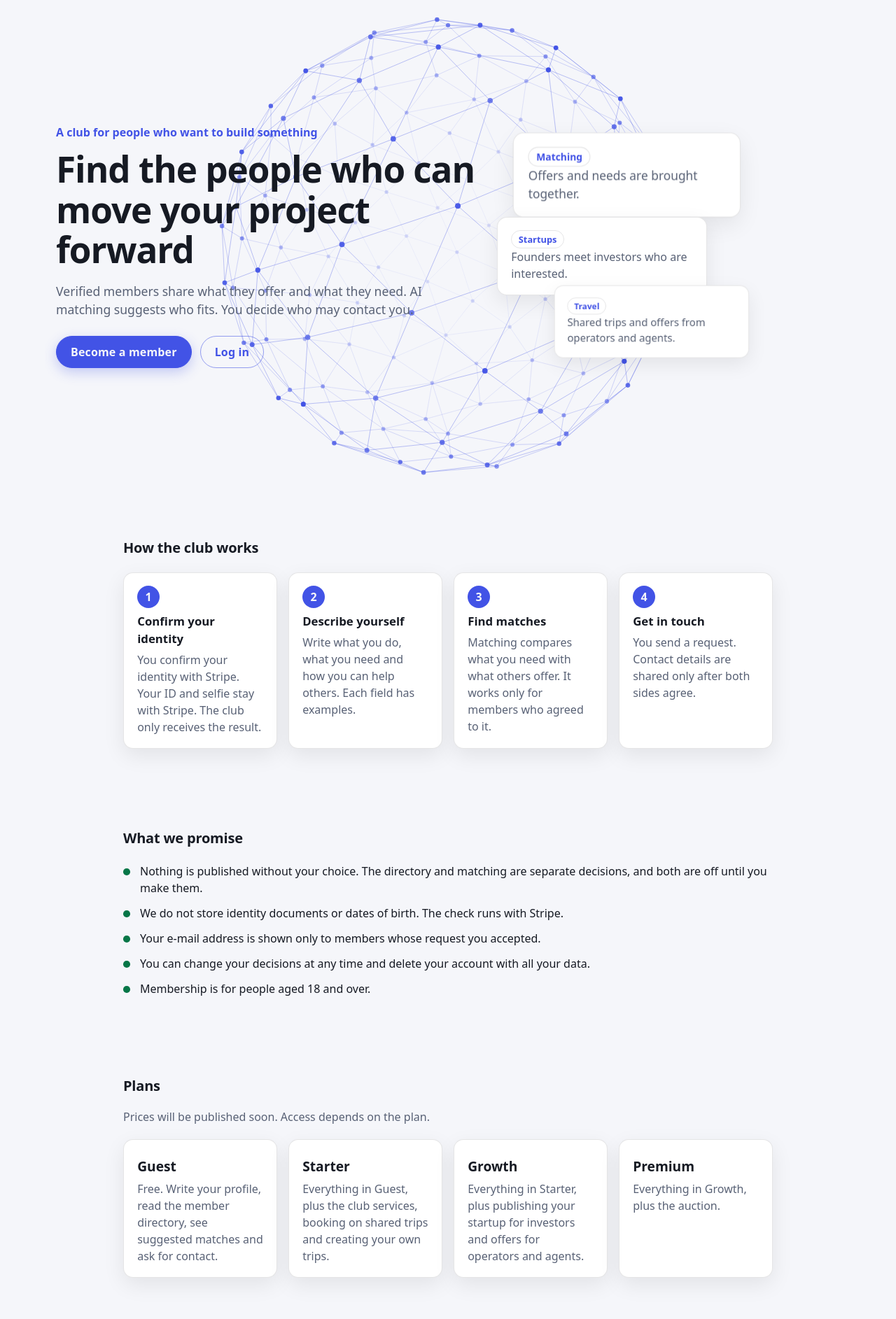
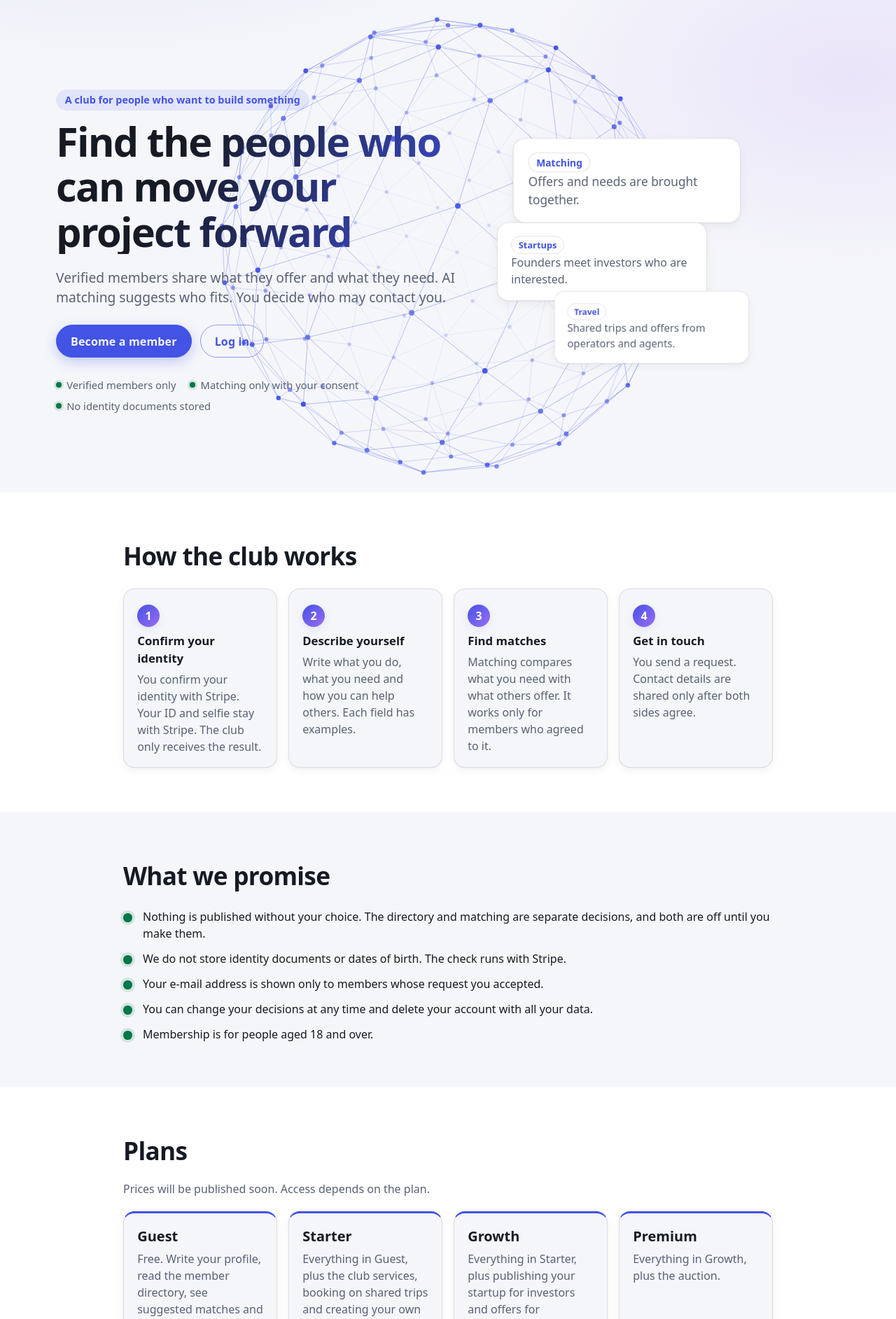
Before and after one commit to pilipandr770/club, a Flask app: page / in a window 1280 px wide. Shown: the part 56-1941 px from the top of the page at 70% size. Run offline with Flask 3, Linux system fonts and the light colour scheme.

Commit message:
Дизайн: лендинг, вход и регистрация в новом стиле
Co-Authored-By: Claude Sonnet 5.5 <noreply@anthropic.com>

```diff
--- a/app/static/css/app.css
+++ b/app/static/css/app.css
@@ -1137,3 +1137,182 @@ hr { border: 0; border-block-start: 1px solid var(--color-border); margin-block:
   .grid-cards > .card:hover,
   a.tile:hover { transform: none; }
 }
+
+/* ==========================================================================
+   Вход и регистрация
+   ========================================================================== */
+.auth {
+  max-inline-size: 26rem;
+  margin-inline: auto;
+  padding: 3rem 1.25rem 3rem;
+}
+
+.auth-wide { max-inline-size: 36rem; }
+
+.auth-card {
+  padding: 2rem 2rem 2.25rem;
+  margin-block: 0;
+  border-radius: calc(var(--radius) + 6px);
+  box-shadow: var(--shadow-m);
+}
+
+.auth-card h1 {
+  margin-block-end: 0.35rem;
+  font-size: 1.7rem;
+}
+
+.auth-card > .muted { margin-block: 0 1.25rem; }
+.auth-card .form { max-inline-size: none; margin-block-start: 1.25rem; }
+
+.auth-card .button {
+  inline-size: 100%;
+  justify-self: stretch;
+  margin-block-start: 0.25rem;
+}
+
+.auth-alt {
+  margin-block: 1.25rem 0;
+  text-align: center;
+  color: var(--color-muted);
+}
+
+.auth-card .flash {
+  max-inline-size: none;
+  margin-block: 0.75rem 0;
+}
+
+/* ==========================================================================
+   Лендинг
+   ========================================================================== */
+.landing {
+  background:
+    radial-gradient(60rem 28rem at 12% -8%, var(--color-accent-soft), transparent 70%),
+    radial-gradient(44rem 26rem at 95% 4%, rgb(155 108 243 / 13%), transparent 70%);
+}
+
+.hero { padding-block: 4rem 3rem; }
+
+.hero h1 {
+  font-size: clamp(2.1rem, 5vw, 3.6rem);
+  letter-spacing: -0.03em;
+  background: linear-gradient(120deg, var(--color-text) 30%, var(--color-accent));
+  -webkit-background-clip: text;
+  background-clip: text;
+  color: transparent;
+}
+
+.eyebrow {
+  display: inline-block;
+  padding: 0.25rem 0.8rem;
+  border-radius: 999px;
+  background: var(--color-accent-soft);
+  font-size: 0.9rem;
+}
+
+.hero .lead { font-size: 1.2rem; max-inline-size: 36rem; }
+
+.trust {
+  display: flex;
+  flex-wrap: wrap;
+  gap: 0.5rem 1.25rem;
+  margin: 1.75rem 0 0;
+  padding: 0;
+  list-style: none;
+  color: var(--color-muted);
+  font-size: 0.92rem;
+}
+
+.trust li { display: inline-flex; align-items: center; gap: 0.45rem; }
+
+.trust li::before {
+  content: "";
+  inline-size: 0.5rem;
+  block-size: 0.5rem;
+  border-radius: 50%;
+  background: var(--color-ok);
+  box-shadow: 0 0 0 3px rgb(6 118 71 / 15%);
+}
+
+.block { padding-block: 4rem; }
+
+.block > h2 {
+  margin-block: 0 0.5rem;
+  font-size: clamp(1.6rem, 3vw, 2.2rem);
+  letter-spacing: -0.02em;
+}
+
+/* Чередующиеся полосы на всю ширину */
+.landing .block:nth-of-type(even) {
+  background: var(--color-card);
+  box-shadow: 0 0 0 100vmax var(--color-card);
+  clip-path: inset(0 -100vmax);
+}
+
+.tilt-card {
+  background: var(--color-card);
+  border-radius: calc(var(--radius) + 2px);
+  box-shadow: var(--shadow-s);
+}
+
+.landing .block:nth-of-type(even) .tilt-card { background: var(--color-bg); }
+
+.steps .tilt-card { position: relative; padding-block-start: 1.4rem; }
+
+.step-number {
+  background: linear-gradient(135deg, var(--color-accent), #9b6cf3);
+  color: #ffffff;
+  box-shadow: 0 4px 12px var(--color-accent-soft);
+}
+
+.plan { border-block-start: 3px solid var(--color-accent); }
+.plan h3 { font-size: 1.25rem; margin-block-start: 0; }
+
+.promises li { padding-inline-start: 1.75rem; }
+
+.promises li::before {
+  inset-block-start: 0.45rem;
+  inline-size: 0.8rem;
+  block-size: 0.8rem;
+  background: var(--color-ok);
+  box-shadow: 0 0 0 4px rgb(6 118 71 / 14%);
+}
+
+.faq {
+  padding: 1rem 1.1rem;
+  margin-block: 0.6rem;
+  border: 1px solid var(--color-border);
+  border-radius: var(--radius);
+  background: var(--color-card);
+}
+
+.landing .block:nth-of-type(even) .faq { background: var(--color-bg); }
+.faq summary { list-style: none; display: flex; justify-content: space-between; gap: 1rem; }
+.faq summary::-webkit-details-marker { display: none; }
+.faq summary::after { content: "+"; color: var(--color-accent); font-size: 1.3rem; line-height: 1; }
+.faq[open] summary::after { content: "−"; }
+
+.final {
+  max-inline-size: 52rem;
+  margin-block: 2rem 4rem;
+  padding: 3.5rem 1.5rem;
+  border-radius: 28px;
+  background: linear-gradient(135deg, var(--color-accent), #9b6cf3);
+  color: #ffffff;
+  clip-path: none !important;
+  box-shadow: var(--shadow-m) !important;
+}
+
+.final h2 { color: #ffffff; }
+
+.final .button {
+  background: #ffffff;
+  border-color: #ffffff;
+  color: #3a3fb8;
+}
+
+@media (max-width: 40rem) {
+  .hero { padding-block: 2.5rem 2rem; }
+  .block { padding-block: 2.75rem; }
+  .auth-card { padding: 1.5rem 1.25rem 1.75rem; }
+  .auth { padding-block: 1.5rem; }
+}
--- a/app/templates/auth/login.html
+++ b/app/templates/auth/login.html
@@ -2,7 +2,10 @@
 
 {% block title %}{{ _("Log in") }} · {{ _("Club") }}{% endblock %}
 
+{% block main_class %}auth{% endblock %}
+
 {% block content %}
+<div class="card auth-card">
 <h1>{{ _("Log in") }}</h1>
 
 {% if error %}<p class="flash flash-error" role="alert">{{ error }}</p>{% endif %}
@@ -27,6 +30,7 @@
 
   <button type="submit" class="button">{{ _("Log in") }}</button>
 </form>
+</div>
 
-<p class="small">{{ _("No account yet?") }} <a href="{{ url_for('auth.register') }}">{{ _("Register") }}</a></p>
+<p class="auth-alt">{{ _("No account yet?") }} <a href="{{ url_for('auth.register') }}">{{ _("Register") }}</a></p>
 {% endblock %}
--- a/app/templates/auth/register.html
+++ b/app/templates/auth/register.html
@@ -2,7 +2,10 @@
 
 {% block title %}{{ _("Register") }} · {{ _("Club") }}{% endblock %}
 
+{% block main_class %}auth auth-wide{% endblock %}
+
 {% block content %}
+<div class="card auth-card">
 <h1>{{ _("Create an account") }}</h1>
 <p class="muted">{{ _("Every account needs an identity check before you can use the club. The check is done by Stripe, we do not store your documents.") }}</p>
 
@@ -70,6 +73,7 @@
 
   <button type="submit" class="button">{{ _("Create account") }}</button>
 </form>
+</div>
 
-<p class="small">{{ _("Already registered?") }} <a href="{{ url_for('auth.login') }}">{{ _("Log in") }}</a></p>
+<p class="auth-alt">{{ _("Already registered?") }} <a href="{{ url_for('auth.login') }}">{{ _("Log in") }}</a></p>
 {% endblock %}
--- a/app/templates/public/index.html
+++ b/app/templates/public/index.html
@@ -16,6 +16,11 @@
       <a class="button" href="{{ url_for('auth.register') }}">{{ _("Become a member") }}</a>
       <a class="button button-secondary" href="{{ url_for('auth.login') }}">{{ _("Log in") }}</a>
     </div>
+    <ul class="trust">
+      <li>{{ _("Verified members only") }}</li>
+      <li>{{ _("Matching only with your consent") }}</li>
+      <li>{{ _("No identity documents stored") }}</li>
+    </ul>
   </div>
 
   <div class="stack" aria-hidden="true">
```
Also changed, not shown: translations/de/LC_MESSAGES/messages.po, 2 other files.
